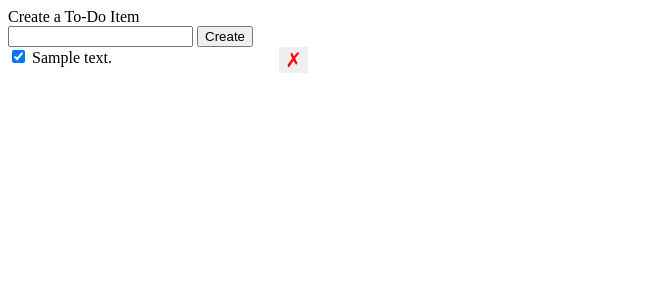
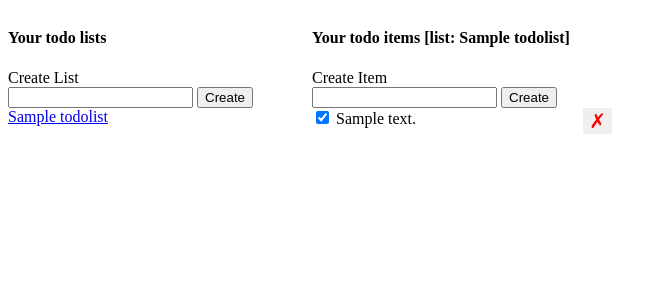
Before and after one commit to Ramondy/todoapp, a Flask app: template templates/index.html in a window 1280 px wide. Shown: the top 300 px of the page, without its empty margins (0-667 px from the left). Run offline with Flask 2, Linux system fonts and the light colour scheme; the template is opened without the code that fills it: values that come from a table or form of the project are taken from there, others are empty; tables that the repository leaves empty hold one stand-in row (values such as "Sample post"); some libraries are stand-ins or nearby versions.

Commit message:
CRUD item properly routed to active_list

```diff
--- a/app.py
+++ b/app.py
@@ -20,7 +20,7 @@ class Todo(db.Model):
     id = db.Column(db.Integer, primary_key=True)
     description = db.Column(db.String(), nullable=False)
     completed = db.Column(db.Boolean, nullable=False, default=False)
-    list_id = db.Column(db.Integer, db.ForeignKey('todolists.id'), nullable=True)
+    list_id = db.Column(db.Integer, db.ForeignKey('todolists.id'), nullable=False, default=1)
 
     # this method is useful for debugging
     def __repr__(self):
@@ -41,10 +41,48 @@ class TodoList(db.Model):
 # handle routes (C)
 @app.route('/')
 def index():
-    return render_template('index.html', data=Todo.query.order_by('id').all())  # data is dynamically retrieved from db
+    return redirect(url_for('get_todos_by_list', list_id=1))
 
-@app.route('/todos/create', methods=['POST'])
-def create_todo():
+@app.route('/lists/<list_id>')
+def get_todos_by_list(list_id):
+    return render_template('index.html',
+                           active_list=TodoList.query.get(list_id),
+                           todolists=TodoList.query.order_by('id').all(),
+                           todos=Todo.query.filter_by(list_id=list_id).order_by('id').all())  # data is dynamically retrieved from db
+
+@app.route('/lists/create', methods=['POST'])
+def create_todolist():
+    error = False
+    body = {}
+    try:
+        # ASYNCHRONOUS
+        name = request.get_json()['name']
+
+        new_todo_list = TodoList(name=name)
+
+        # persist in db
+        db.session.add(new_todo_list)
+        db.session.commit()
+        body['name'] = new_todo_list.name
+
+    except:
+        error = True
+        db.session.rollback()
+        print(sys.exc_info())
+
+    finally:
+        db.session.close()
+
+    if error:
+        abort(400)
+
+    else:
+        # ASYNCHRONOUS
+        return jsonify(body)
+
+
+@app.route('/todos/create/<list_id>', methods=['POST'])
+def create_todo(list_id):
     error = False
     body = {}
     try:
@@ -54,7 +92,7 @@ def create_todo():
         # ASYNCHRONOUS
         description = request.get_json()['description']
 
-        new_todo_item = Todo(description=description)
+        new_todo_item = Todo(description=description, list_id=list_id)
 
         # persist in db
         db.session.add(new_todo_item)
--- a/templates/index.html
+++ b/templates/index.html
@@ -33,30 +33,76 @@
 </head>
 <body>
 
+    <div id="error" class="hidden">Something went wrong!</div>
+
+    <div class="lists-wrapper">
+        <h4>Your todo lists</h4>
+        <form id="form_lists">
+            <label for="description">Create List</label> <br>  <!-- for attr binds the label to the input field -->
+            <input type="text" id="name" name="name" />  <!-- name attr is the key used by request.get -->
+            <input type="submit" id="submit_new_list" value="Create" /> <!-- value attr specifies text showing in button -->
+        </form>
+        <ul id="todolists">
+            {% for list in todolists %}
+            <li>
+                <a href="/lists/{{ list.id }}"> {{ list.name }} </a>
+            </li>
+            {% endfor %}
+        </ul>
+    </div>
+
+    <div class="todos-wrapper">
+        <h4>Your todo items [list: {{ active_list.name }}]</h4>
         <!-- use this for synchronous request: <form id="form" method="post" action="/todos/create">  (indicate method + name route) -->
-    <form id="form">
-        <label for="description">Create a To-Do Item</label> <br>  <!-- for attr binds the label to the input field -->
+        <form id="form_todos">
+            <label for="description">Create Item</label> <br>  <!-- for attr binds the label to the input field -->
             <input type="text" id="description" name="description" />  <!-- name attr is the key used by request.get -->
-        <input type="submit" id="submit" value="Create" /> <!-- value attr specifies text showing in button -->
+            <input type="submit" id="submit_new_todo" value="Create" /> <!-- value attr specifies text showing in button -->
         </form>
-
-    <div id="error" class="hidden">Something went wrong!</div>
 
         <ul id="todos">
             <!-- jinja loop -->
-        {% for d in data %}
+            {% for item in todos %}
             <li>
-            <input class="check-completed" data-id="{{ d.id }}" type="checkbox" {% if d.completed %} checked {% endif %}>
-            {{ d.description }}
-            <button class="press-delete" data-id="{{ d.id }}" type="button">&cross;</button>
+                <input class="check-completed" data-id="{{ item.id }}" type="checkbox" {% if item.completed %} checked {% endif %}>
+                {{ item.description }}
+                <button class="press-delete" data-id="{{ item.id }}" type="button">&cross;</button>
             </li>
             {% endfor %}
         </ul>
+    </div>
 
     <script>
-        document.getElementById('form').onsubmit = function(e) {
+        document.getElementById('form_lists').onsubmit = function(e) {
             e.preventDefault();
-            fetch('/todos/create', {
+            fetch('/lists/create', {
+                method: 'POST',
+                body: JSON.stringify({
+                    'name': document.getElementById('name').value
+                }),
+                headers: {
+                    'Content-Type': 'application/json'
+                }
+            })
+            .then(function(response) {
+                return response.json()
+            })
+            .then(function(jsonResponse) {
+                console.log(jsonResponse);
+                window.location.href = '/';
+                document.getElementById('error').className = 'hidden';
+            })
+            .catch(function() {
+                document.getElementById('error').className = '';
+            })
+        }
+
+        document.getElementById('form_todos').onsubmit = function(e) {
+            e.preventDefault();
+            console.log('event', e);
+            const active_list = e.target.action.slice(-1,);
+            console.log('list#', active_list);
+            fetch('/todos/create/' + active_list, {
                 method: 'POST',
                 body: JSON.stringify({
                     'description': document.getElementById('description').value
@@ -70,7 +116,7 @@
             })
             .then(function(jsonResponse) {
                 console.log(jsonResponse);
-                window.location.href = '/';
+                window.location.href = '/lists/' + active_list;
                 //const new_li = document.createElement('LI');
                 //new_li.innerHTML = jsonResponse['description'];
                 //document.getElementById('todos').appendChild(new_li);
@@ -112,13 +158,14 @@
             deleteButton.onclick = function (e) {
                 console.log('event', e);
                 const todoId = e.target.dataset['id'];
+                const active_list = e.target.formAction.slice(-1,);
                 fetch('/todos/' + todoId, {
                     method: 'DELETE',
                 })
                     .then(function (jsonResponse) {
                         console.log(jsonResponse);
                         if (jsonResponse['status'] == 200) {
-                            window.location.href = '/';
+                            window.location.href = '/lists/' + active_list;
                         }
                         document.getElementById('error').className = 'hidden';
                     })
```
Lines whose indentation alone changed are shown as unchanged.
